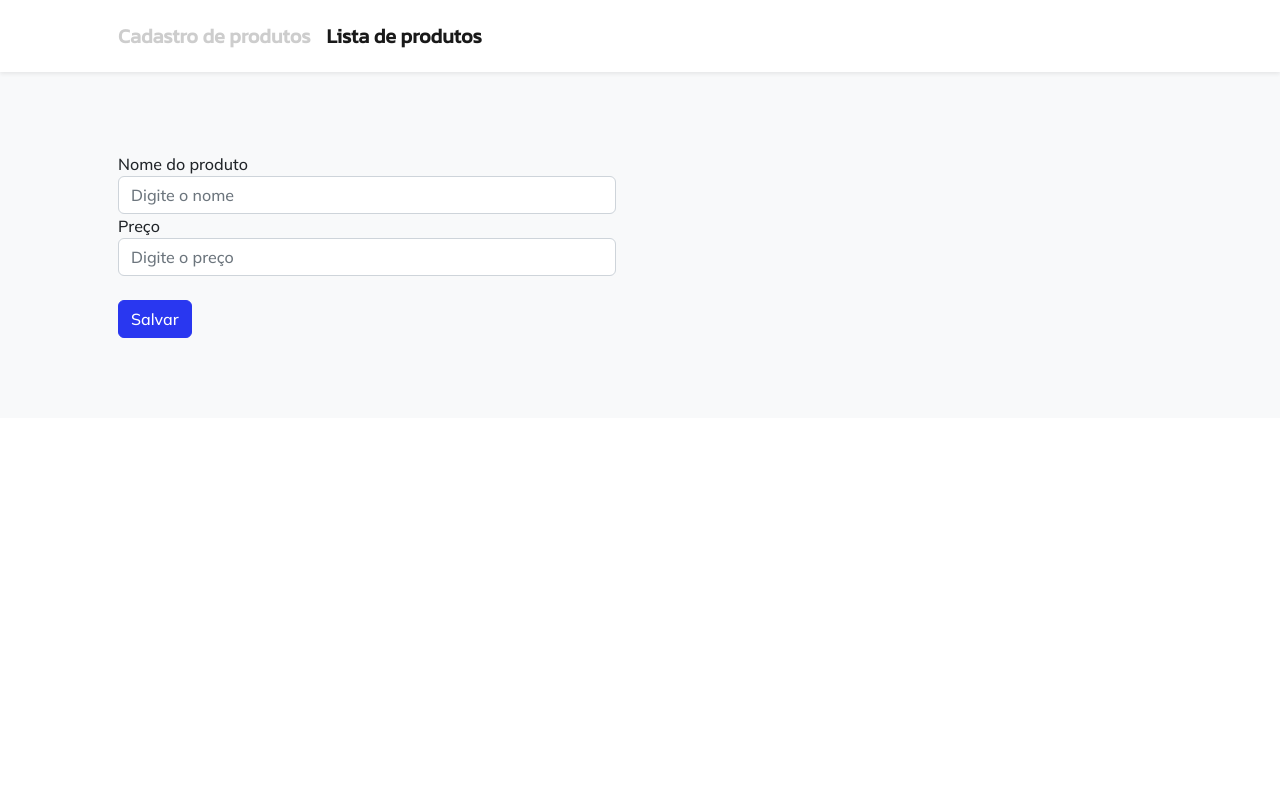
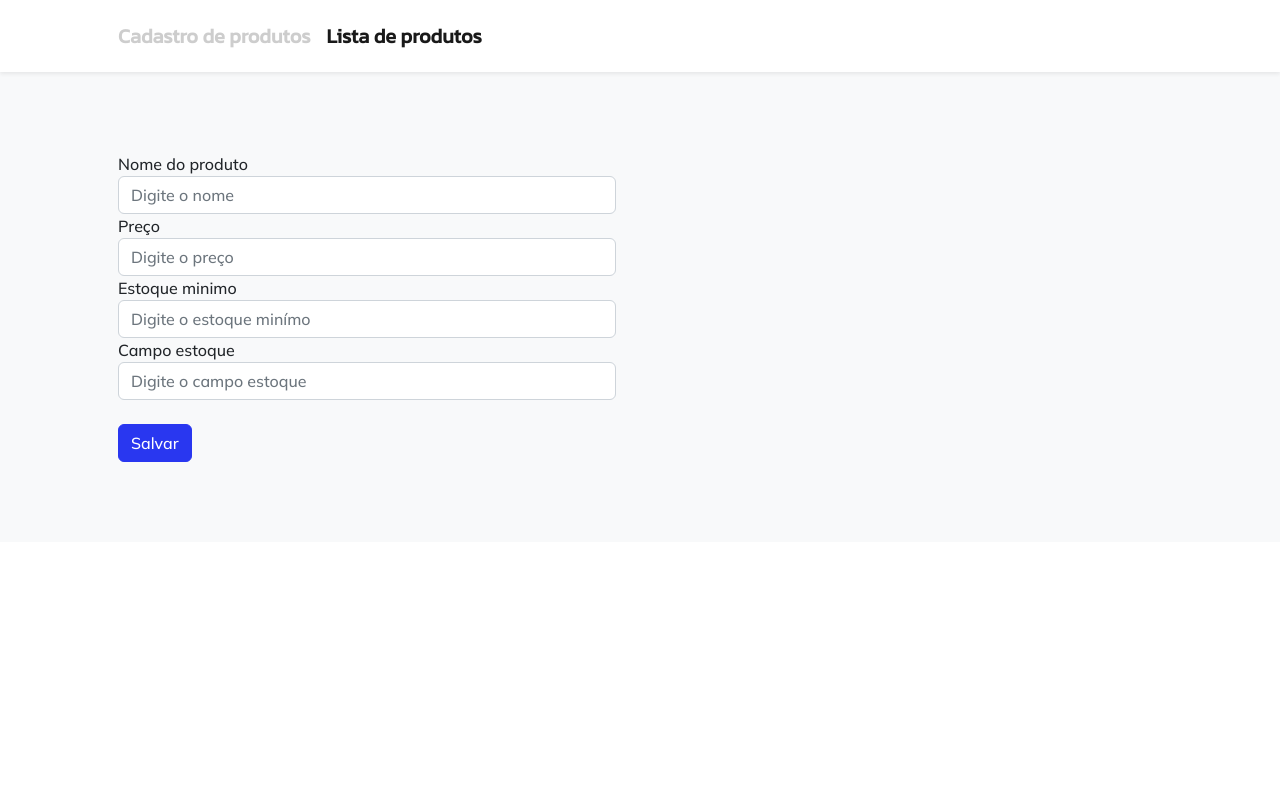
Before and after one commit to larissaggomes/dispensa, a plain HTML site: page index.html in a window 1280 px wide. Shown: the top 800 px of the page. Drawn offline with nearby package versions, Linux system fonts and the light colour scheme.

Commit message:
feat: adicionado minimo e campo

```diff
--- a/index.html
+++ b/index.html
@@ -56,12 +56,20 @@
                     <!-- Mashead text and app badges-->
                     <div class="mb-5 mb-lg-0 text-center text-lg-start">
                         <div class="form-group">
-                            <label for="nome">Nome do produto</label>
+                            <label for="Nome">Nome do produto</label>
                             <input type="text" class="form-control" id="nome" placeholder="Digite o nome">
                         </div>
                         <div class="form-group">
                             <label for="Preco">Preço</label>
                             <input type="text" class="form-control" id="preco" placeholder="Digite o preço">
+                        </div>
+                        <div class="form-group">
+                            <label for="Estoque_minimo">Estoque minimo</label>
+                            <input type="text" class="form-control" id="estoque_minimo" placeholder="Digite o estoque minímo">
+                        </div>
+                        <div class="form-group">
+                            <label for="Campo_estoque">Campo estoque</label>
+                            <input type="text" class="form-control" id="campo_estoque" placeholder="Digite o campo estoque">
                         </div>
                         <br>
                         <button onclick="salvarProduto()" class="btn btn-primary">
```
